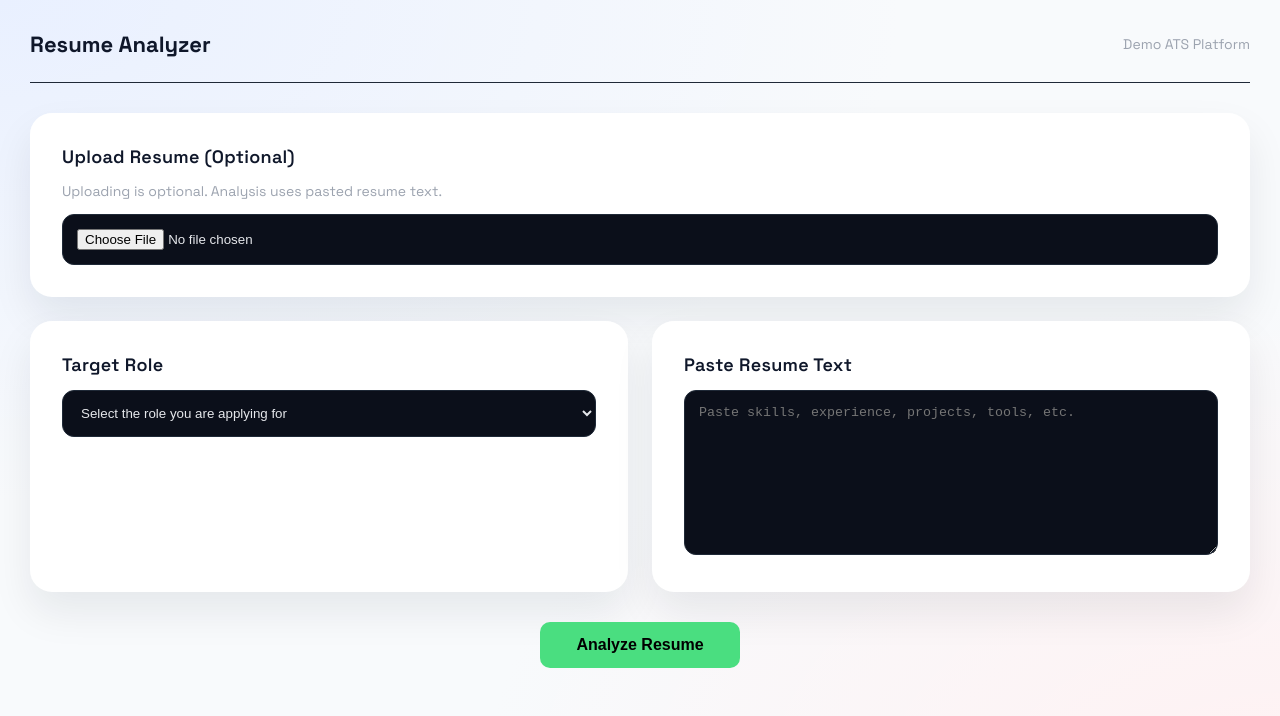
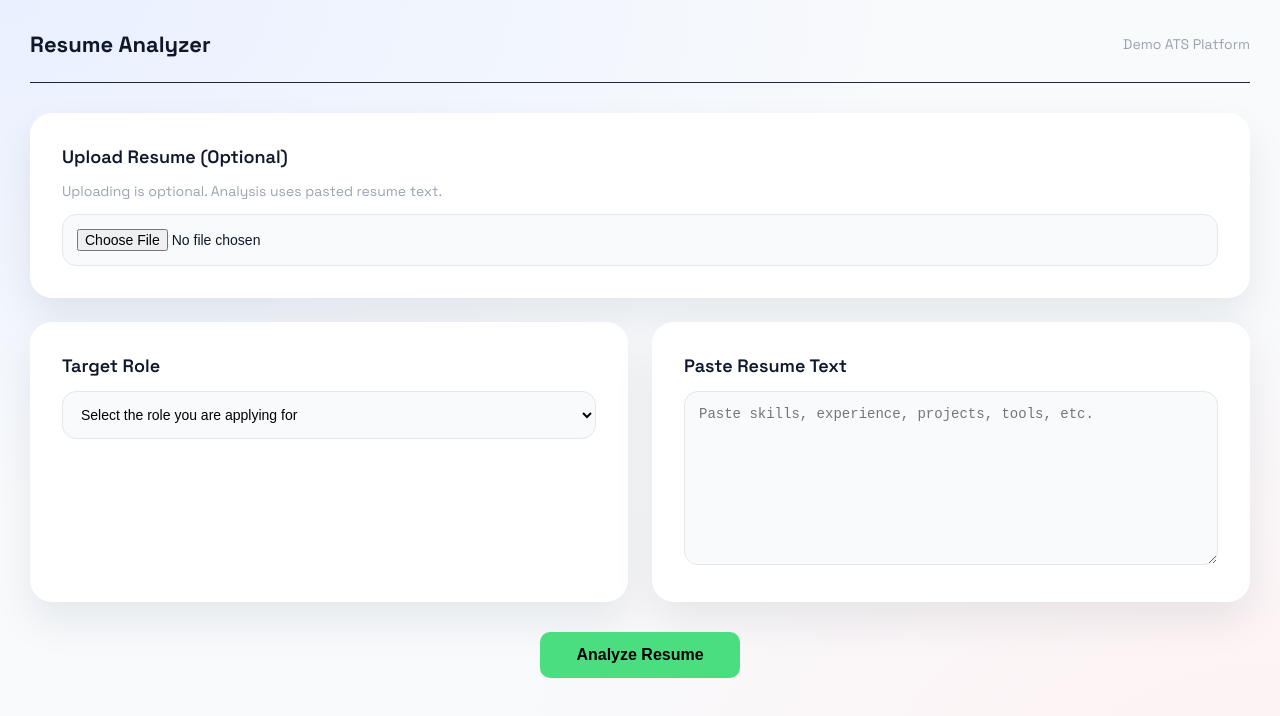
Before and after one commit to suki2811/resume-analyzer-ui, a React (Vite) app: page / in a window 1280 px wide. Both pictures are taken after a click on the button "Analyze Resume". Shown: the top 716 px of the page. Built offline with nearby package versions, Linux system fonts and the light colour scheme.

Commit message:
Update index.css

```diff
--- a/src/index.css
+++ b/src/index.css
@@ -1,14 +1,12 @@
-/* Reset */
+/* RESET */
 * {
   box-sizing: border-box;
 }
 
-/* Page background */
+/* GLOBAL */
 body {
   margin: 0;
   min-height: 100vh;
-
-  /* Soft light background */
   background: radial-gradient(
       900px 500px at top left,
       #e9f0ff,
@@ -20,16 +18,20 @@ body {
       transparent
     ),
     #f8fafc;
-
   color: #0f172a;
   font-family: "Space Grotesk", system-ui, sans-serif;
 }
 
+/* DASHBOARD WRAPPER */
+.dashboard {
+  max-width: 1200px;
+  margin: 0 auto;
+  padding: 60px 24px 100px;
+}
 
-
-/* Common card */
+/* CARD */
 .card {
-  background: white;
+  background: #ffffff;
   border-radius: 22px;
   padding: 32px;
   box-shadow:
@@ -43,56 +45,46 @@ body {
   box-shadow: 0 30px 60px rgba(15, 23, 42, 0.12);
 }
 
-
-.card:hover {
-  transform: translateY(-4px);
-  box-shadow: 0 30px 60px rgba(0, 0, 0, 0.6);
-}
-
 .card-title {
   font-size: 18px;
   font-weight: 600;
   margin-bottom: 14px;
-  letter-spacing: 0.3px;
-}
-h1,
-h2,
-h3 {
-  font-family: "Inter", system-ui, sans-serif;
-  letter-spacing: -0.3px;
 }
 
-
-/* Inputs */
+/* INPUTS */
 input,
 textarea,
 select {
   width: 100%;
-  background: #0b0f1a;
-  color: #e5e7eb;
-  border: 1px solid #1f2937;
-  border-radius: 12px;
   padding: 14px;
-  .hero-btn {
+  border-radius: 14px;
+  border: 1px solid #e5e7eb;
+  font-size: 14px;
+  background: #f8fafc;
+  outline: none;
+}
+
+input:focus,
+textarea:focus,
+select:focus {
+  border-color: #6366f1;
+}
+
+/* HERO BUTTON */
+.hero-btn {
   margin-top: 20px;
-  padding: 22px 72px;
-  font-size: 20px;
+  padding: 24px 80px;
+  font-size: 22px;
   font-weight: 700;
   border-radius: 999px;
-
   background: linear-gradient(135deg, #6366f1, #8b5cf6);
   color: white;
   border: none;
-
   cursor: pointer;
-
   box-shadow:
     0 20px 40px rgba(99, 102, 241, 0.35),
     0 0 0 0 rgba(99, 102, 241, 0.4);
-
-  transition:
-    transform 0.2s ease,
-    box-shadow 0.2s ease;
+  transition: transform 0.2s ease, box-shadow 0.2s ease;
 }
 
 .hero-btn:hover {
@@ -104,25 +96,27 @@ select {
 
 .hero-btn:active {
   transform: translateY(-1px);
-  box-shadow:
-    0 16px 32px rgba(99, 102, 241, 0.35);
-}
-/* Dashboard layout wrapper */
-.dashboard {
-  max-width: 1200px;
-  margin: 0 auto;
-  padding: 40px 24px 80px;
 }
 
-/* Section spacing */
+/* SECTIONS */
 .section {
-  margin-top: 48px;
+  margin-top: 56px;
 }
 
-/* Section titles */
-.section-title {
-  font-size: 22px;
-  font-weight: 600;
-  color: #0f172a;
-  margin-bottom: 20px;
+/* ANIMATIONS */
+.fade-up {
+  opacity: 0;
+  transform: translateY(18px);
+  animation: fadeUp 0.6s ease forwards;
 }
+
+.fade-delay-1 { animation-delay: 0.1s; }
+.fade-delay-2 { animation-delay: 0.2s; }
+.fade-delay-3 { animation-delay: 0.3s; }
+
+@keyframes fadeUp {
+  to {
+    opacity: 1;
+    transform: translateY(0);
+  }
+}
```
